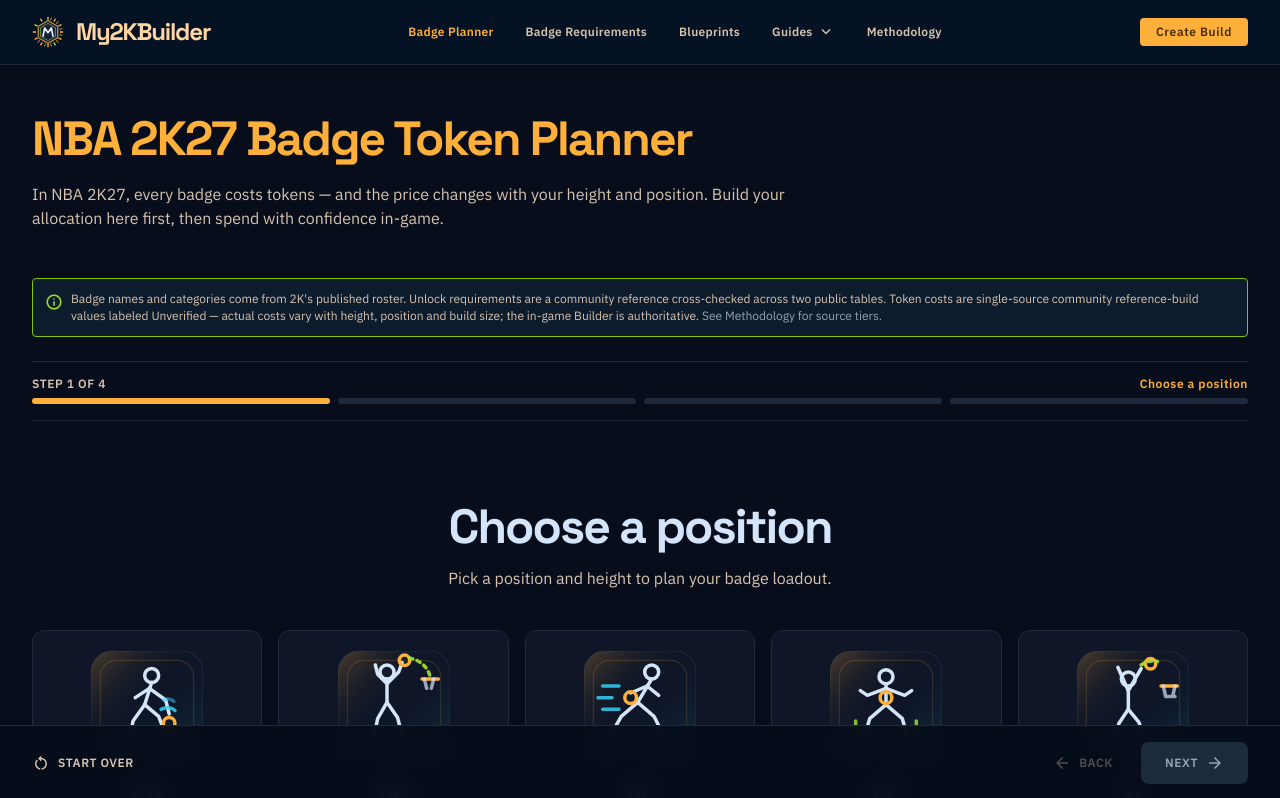
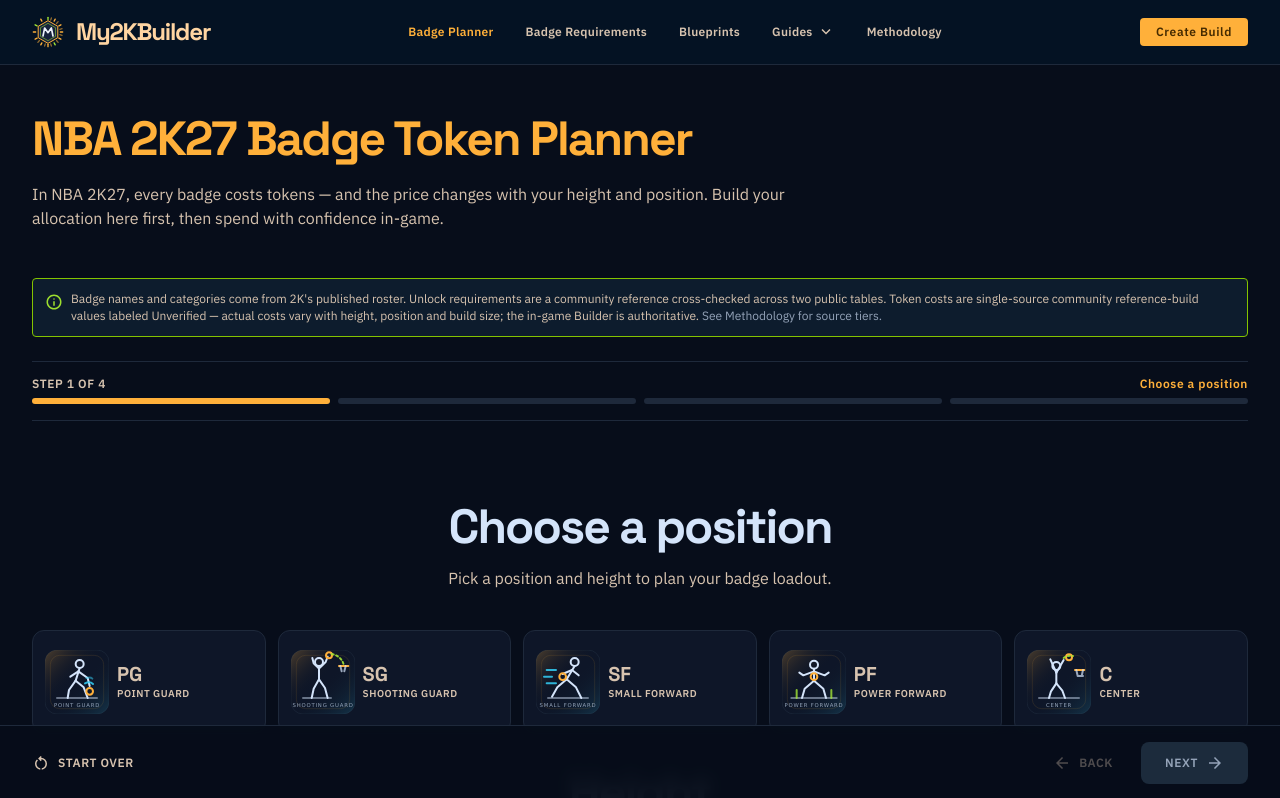
Before and after one commit to chaipeng19940310/my2kbuilder, a Next.js app: page /badge-token-planner in a window 1280 px wide. Shown: the top 798 px of the page. Built offline with nearby package versions, Linux system fonts and the light colour scheme.

Commit message:
fix: compact planner position selector

```diff
--- a/app/badge-token-planner/PlannerClient.tsx
+++ b/app/badge-token-planner/PlannerClient.tsx
@@ -206,7 +206,7 @@
           <h2 id="wizard-position-title" className="font-display text-display-lg font-bold text-on-surface">Choose a position</h2>
           <p className="mt-3 text-body-lg text-on-surface-variant">Pick a position and height to plan your badge loadout.</p>
         </div>
-        <div className="grid grid-cols-1 gap-4 sm:grid-cols-2 lg:grid-cols-5">
+        <div className="-mx-4 flex snap-x snap-mandatory gap-3 overflow-x-auto px-4 pb-2 [-ms-overflow-style:none] [scrollbar-width:none] [&::-webkit-scrollbar]:hidden sm:-mx-8 sm:px-8 md:mx-0 md:grid md:grid-cols-5 md:gap-3 md:overflow-visible md:px-0 md:pb-0">
           {POSITIONS.map((abbr, index) => {
             const selected = position === index;
             const details = POSITION_DETAILS[index];
@@ -217,20 +217,22 @@
                 disabled={!hydrated}
                 aria-pressed={selected}
                 onClick={() => setPosition(index)}
-                className={`relative flex min-h-60 flex-col items-center justify-center rounded-xl bg-surface-card p-5 text-center transition-all disabled:cursor-wait ${selected ? "border-2 border-primary-container shadow-[0_0_15px_rgba(255,176,58,0.15)]" : "border border-border-low hover:border-on-surface-variant hover:bg-surface-container-low"}`}
+                className={`relative flex h-[140px] w-[calc((100vw-68px)/3)] min-w-[104px] max-w-[120px] shrink-0 snap-start flex-col items-center justify-center gap-2 rounded-xl bg-surface-card px-3 text-center transition-all active:scale-[0.98] disabled:cursor-wait md:h-[104px] md:w-auto md:min-w-0 md:max-w-none md:flex-row md:justify-start md:gap-2 md:p-3 md:text-left ${selected ? "border-2 border-primary-container bg-surface-container-low shadow-[0_0_15px_rgba(255,176,58,0.15)]" : "border border-border-low hover:border-on-surface-variant hover:bg-surface-container-low"}`}
               >
-                {selected ? <span className="absolute right-3 top-3 flex h-6 w-6 items-center justify-center rounded-full bg-primary-container text-on-primary"><Icon name="check" size={16} fill /></span> : null}
+                {selected ? <span className="absolute right-2 top-2 flex h-5 w-5 items-center justify-center rounded-full bg-primary-container text-on-primary"><Icon name="check" size={14} fill /></span> : null}
                 {/* eslint-disable-next-line @next/next/no-img-element -- local position artwork */}
                 <img
                   src={`/assets/r12i/positions/pos-${abbr.toLowerCase()}.svg`}
                   alt=""
-                  width={112}
-                  height={112}
-                  className="mb-4 h-28 w-28 shrink-0"
+                  width={64}
+                  height={64}
+                  className="h-16 w-16 shrink-0"
                 />
-                <span className={`block font-display text-headline-md font-black ${selected ? "text-on-surface" : "text-on-surface-variant"}`}>{abbr}</span>
-                <span className={`mt-1 block text-label-md font-bold uppercase tracking-widest ${selected ? "text-primary-container" : "text-on-surface-variant"}`}>{details.name}</span>
-                <span className="mt-2 block text-body-sm text-text-muted">{details.note}</span>
+                <span className="min-w-0">
+                  <span className={`block font-display text-headline-sm font-black leading-none ${selected ? "text-on-surface" : "text-on-surface-variant"}`}>{abbr}</span>
+                  <span className={`mt-1 block text-[10px] font-bold uppercase leading-tight tracking-wider md:pr-4 ${selected ? "text-primary-container" : "text-on-surface-variant"}`}>{details.name}</span>
+                  <span className="sr-only md:mt-1 md:block md:truncate md:text-[10px] md:leading-tight md:text-text-muted">{details.note}</span>
+                </span>
               </button>
             );
           })}
```
